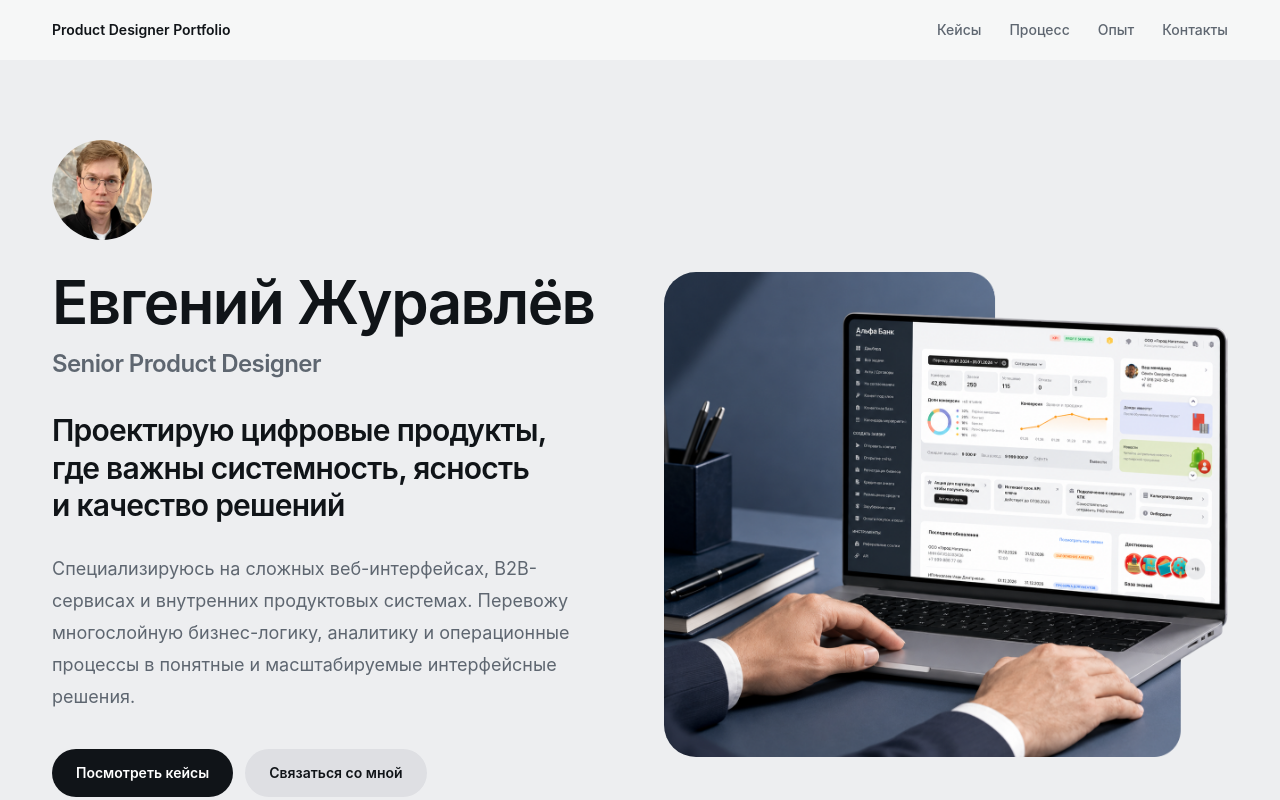
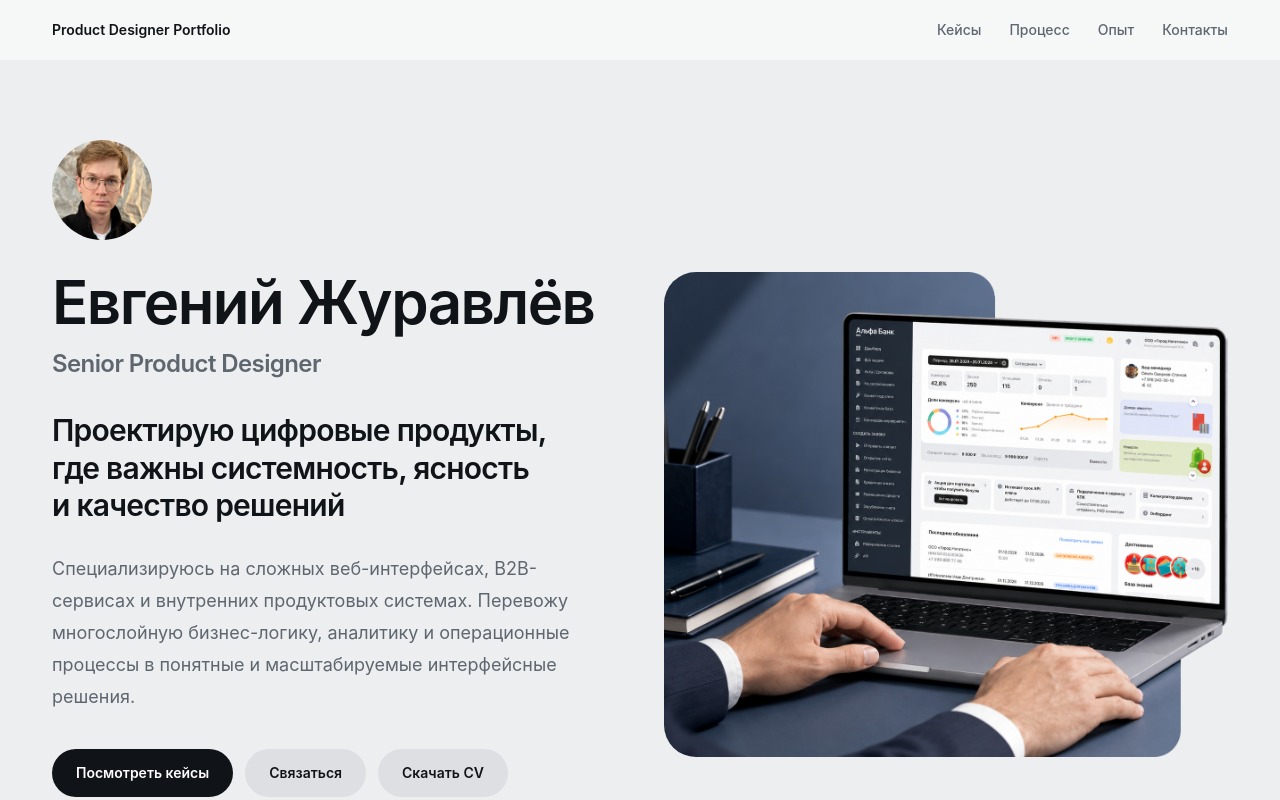
Before and after one commit to evgenyzhe/portfolio, a Next.js app: page / in a window 1280 px wide. Shown: the top 800 px of the page. Built offline with nearby package versions, Linux system fonts and the light colour scheme.

Commit message:
Добавили модалку Связаться

```diff
--- a/app/page.tsx
+++ b/app/page.tsx
@@ -1,6 +1,6 @@
 import Image from "next/image";
-import Link from "next/link";
 import { CaseCard } from "@/components/case-card";
+import { ContactModalButton } from "@/components/contact-modal-button";
 import { LaptopMockup } from "@/components/laptop-mockup";
 import { LinkButton } from "@/components/link-button";
 import { SectionHeading } from "@/components/section-heading";
@@ -87,10 +87,18 @@ export default function Home() {
             бизнес-логику, аналитику и&nbsp;операционные процессы
             в&nbsp;понятные и&nbsp;масштабируемые интерфейсные решения.
           </p>
-          <div className="mt-9 flex flex-col gap-3 sm:flex-row">
+          <div className="mt-9 flex flex-col gap-3 sm:flex-row sm:flex-wrap">
             <LinkButton href="#cases">Посмотреть кейсы</LinkButton>
-            <LinkButton href="#contact" variant="secondary">
-              Связаться со мной
+            <ContactModalButton>
+              Связаться
+            </ContactModalButton>
+            <LinkButton
+              href="/cv.pdf"
+              variant="secondary"
+              download
+              className="whitespace-nowrap"
+            >
+              Скачать CV
             </LinkButton>
           </div>
         </div>
@@ -182,11 +190,21 @@ export default function Home() {
         className="border-y border-line bg-transparent py-20 sm:py-24"
       >
         <div className="mx-auto grid max-w-7xl gap-10 px-[52px] lg:grid-cols-[0.95fr_1.05fr] lg:items-start">
-          <SectionHeading
-            eyebrow="Опыт"
-            title="Более 12&nbsp;лет в&nbsp;области интерфейсов, более 9&nbsp;лет в&nbsp;продуктовых командах"
-            description="Я&nbsp;работал в&nbsp;Альфа-банке, Мегафоне и&nbsp;дизайн-студиях, уделяя особое внимание финтеху, телекоммуникациям, интерфейсам B2B/B2C, аналитике и&nbsp;продуктам, в&nbsp;которых бизнес-логика формирует пользовательский опыт."
-          />
+          <div>
+            <SectionHeading
+              eyebrow="Опыт"
+              title="Более 12&nbsp;лет в&nbsp;области интерфейсов, более 9&nbsp;лет в&nbsp;продуктовых командах"
+              description="Я&nbsp;работал в&nbsp;Альфа-банке, Мегафоне и&nbsp;дизайн-студиях, уделяя особое внимание финтеху, телекоммуникациям, интерфейсам B2B/B2C, аналитике и&nbsp;продуктам, в&nbsp;которых бизнес-логика формирует пользовательский опыт."
+            />
+            <LinkButton
+              href="/cv.pdf"
+              variant="secondary"
+              download
+              className="mt-8 whitespace-nowrap"
+            >
+              Скачать CV
+            </LinkButton>
+          </div>
           <div className="grid gap-4 sm:grid-cols-3 lg:mt-9">
             {[
               ["12+", "лет в\u00a0дизайне интерфейсов"],
@@ -228,12 +246,12 @@ export default function Home() {
               взаимодействие между людьми и&nbsp;командами
             </p>
           </div>
-          <Link
-            href="mailto:hello@example.com"
-            className="relative z-10 mt-8 inline-flex min-h-12 min-w-[196px] shrink-0 items-center justify-center whitespace-nowrap rounded-full bg-white px-6 text-sm font-semibold text-ink transition-colors hover:bg-accent hover:text-white focus:outline-none focus:ring-2 focus:ring-white focus:ring-offset-2 focus:ring-offset-ink lg:mt-0"
+          <ContactModalButton
+            variant="light"
+            className="relative z-10 mt-8 min-w-[196px] lg:mt-0"
           >
             Связаться со&nbsp;мной
-          </Link>
+          </ContactModalButton>
         </div>
       </section>
     </main>
--- /dev/null
+++ b/components/contact-modal-button.tsx
@@ -0,0 +1,117 @@
+"use client";
+
+import { useEffect, useId, useState } from "react";
+
+type ContactModalButtonProps = {
+  children: React.ReactNode;
+  variant?: "secondary" | "light";
+  className?: string;
+};
+
+export function ContactModalButton({
+  children,
+  variant = "secondary",
+  className = ""
+}: ContactModalButtonProps) {
+  const [isOpen, setIsOpen] = useState(false);
+  const titleId = useId();
+
+  useEffect(() => {
+    if (!isOpen) {
+      return;
+    }
+
+    const handleKeyDown = (event: KeyboardEvent) => {
+      if (event.key === "Escape") {
+        setIsOpen(false);
+      }
+    };
+
+    document.body.style.overflow = "hidden";
+    window.addEventListener("keydown", handleKeyDown);
+
+    return () => {
+      document.body.style.overflow = "";
+      window.removeEventListener("keydown", handleKeyDown);
+    };
+  }, [isOpen]);
+
+  const variantClassName =
+    variant === "light"
+      ? "bg-white text-ink hover:bg-accent hover:text-white focus:ring-white focus:ring-offset-ink"
+      : "bg-panel text-ink hover:bg-accent hover:text-white focus:ring-accent focus:ring-offset-2";
+
+  return (
+    <>
+      <button
+        type="button"
+        onClick={() => setIsOpen(true)}
+        className={`inline-flex min-h-12 shrink-0 items-center justify-center whitespace-nowrap rounded-full px-6 text-sm font-semibold transition-colors focus:outline-none focus:ring-2 ${variantClassName} ${className}`}
+      >
+        {children}
+      </button>
+
+      {isOpen ? (
+        <div
+          className="fixed inset-0 z-[100] flex items-center justify-center bg-ink/70 px-5 py-8 backdrop-blur-sm"
+          onMouseDown={() => setIsOpen(false)}
+        >
+          <div
+            role="dialog"
+            aria-modal="true"
+            aria-labelledby={titleId}
+            className="relative w-full max-w-md rounded-[32px] bg-white p-7 text-ink shadow-2xl"
+            onMouseDown={(event) => event.stopPropagation()}
+          >
+            <div className="flex items-start justify-between gap-6">
+              <h2 id={titleId} className="text-2xl font-semibold tracking-tight">
+                Контакты
+              </h2>
+              <button
+                type="button"
+                onClick={() => setIsOpen(false)}
+                aria-label="Закрыть модальное окно"
+                className="-mr-2 -mt-2 inline-flex h-10 w-10 items-center justify-center rounded-full text-2xl leading-none text-muted transition hover:bg-panel hover:text-ink focus:outline-none focus:ring-2 focus:ring-accent"
+              >
+                ×
+              </button>
+            </div>
+
+            <dl className="mt-7 space-y-5 text-base leading-7">
+              <div>
+                <dt className="font-semibold text-ink">Номер для связи:</dt>
+                <dd className="mt-1 text-muted">
+                  <a href="tel:+79997687086" className="transition hover:text-accent">
+                    +79997687086
+                  </a>
+                </dd>
+              </div>
+              <div>
+                <dt className="font-semibold text-ink">Контактный имейл:</dt>
+                <dd className="mt-1 text-muted">
+                  <a
+                    href="mailto:zhesides@gmail.com"
+                    className="transition hover:text-accent"
+                  >
+                    zhesides@gmail.com
+                  </a>
+                </dd>
+              </div>
+              <div>
+                <dt className="font-semibold text-ink">Телеграм:</dt>
+                <dd className="mt-1 text-muted">
+                  <a
+                    href="https://t.me/evgenyzhe"
+                    className="transition hover:text-accent"
+                  >
+                    evgenyzhe
+                  </a>
+                </dd>
+              </div>
+            </dl>
+          </div>
+        </div>
+      ) : null}
+    </>
+  );
+}
--- a/components/link-button.tsx
+++ b/components/link-button.tsx
@@ -7,6 +7,7 @@ type LinkButtonProps = {
   href: string;
   children: React.ReactNode;
   variant?: "primary" | "secondary" | "accent";
+  download?: boolean;
   className?: string;
 };
 
@@ -14,6 +15,7 @@ export function LinkButton({
   href,
   children,
   variant = "primary",
+  download = false,
   className = ""
 }: LinkButtonProps) {
   const styles =
@@ -23,7 +25,7 @@ export function LinkButton({
         ? "bg-accent text-white hover:bg-accent/90"
         : "bg-panel text-ink hover:bg-accent hover:text-white";
 
-  const resolvedClassName = `inline-flex min-h-12 items-center justify-center rounded-full px-6 text-sm font-semibold transition-colors focus:outline-none focus:ring-2 focus:ring-accent focus:ring-offset-2 ${styles} ${className}`;
+  const resolvedClassName = `inline-flex min-h-12 shrink-0 items-center justify-center whitespace-nowrap rounded-full px-6 text-sm font-semibold transition-colors focus:outline-none focus:ring-2 focus:ring-accent focus:ring-offset-2 ${styles} ${className}`;
 
   if (href.startsWith("#")) {
     return (
@@ -37,7 +39,7 @@ export function LinkButton({
   }
 
   return (
-    <a href={getPagePath(href)} className={resolvedClassName}>
+    <a href={getPagePath(href)} download={download} className={resolvedClassName}>
       {children}
     </a>
   );
--- a/lib/portfolio-data.ts
+++ b/lib/portfolio-data.ts
@@ -114,7 +114,7 @@ export const processSteps = [
   {
     title: "Погружаюсь в\u00a0контекст",
     description:
-      "Разбираюсь в\u00a0продуктовой, целях бизнеса, ограничениях системы и\u00a0реальных пользовательских задачах."
+      "Разбираюсь в\u00a0продуктовой логике, целях бизнеса, ограничениях системы и\u00a0реальных пользовательских задачах."
   },
   {
     title: "Структурирую сложность",
```
Also changed, not shown: 1 other file (tests, documents, lock files or other folders).
